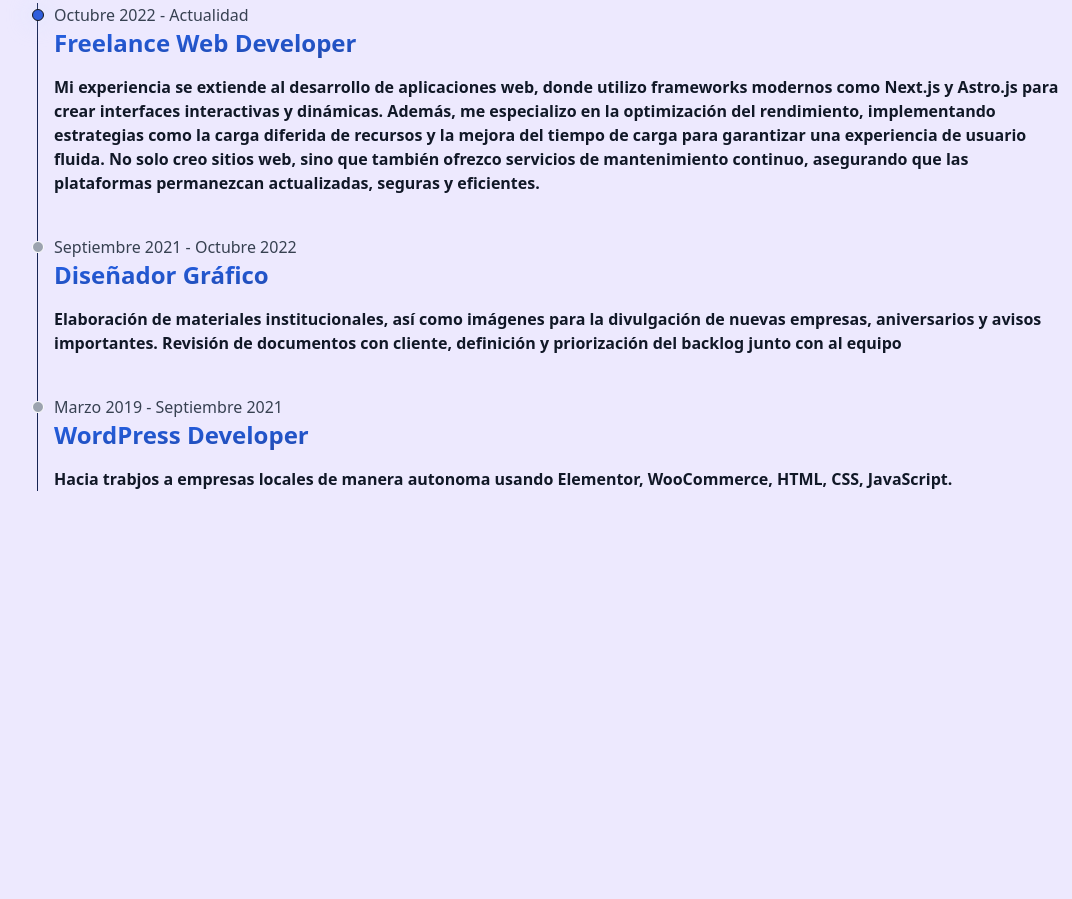
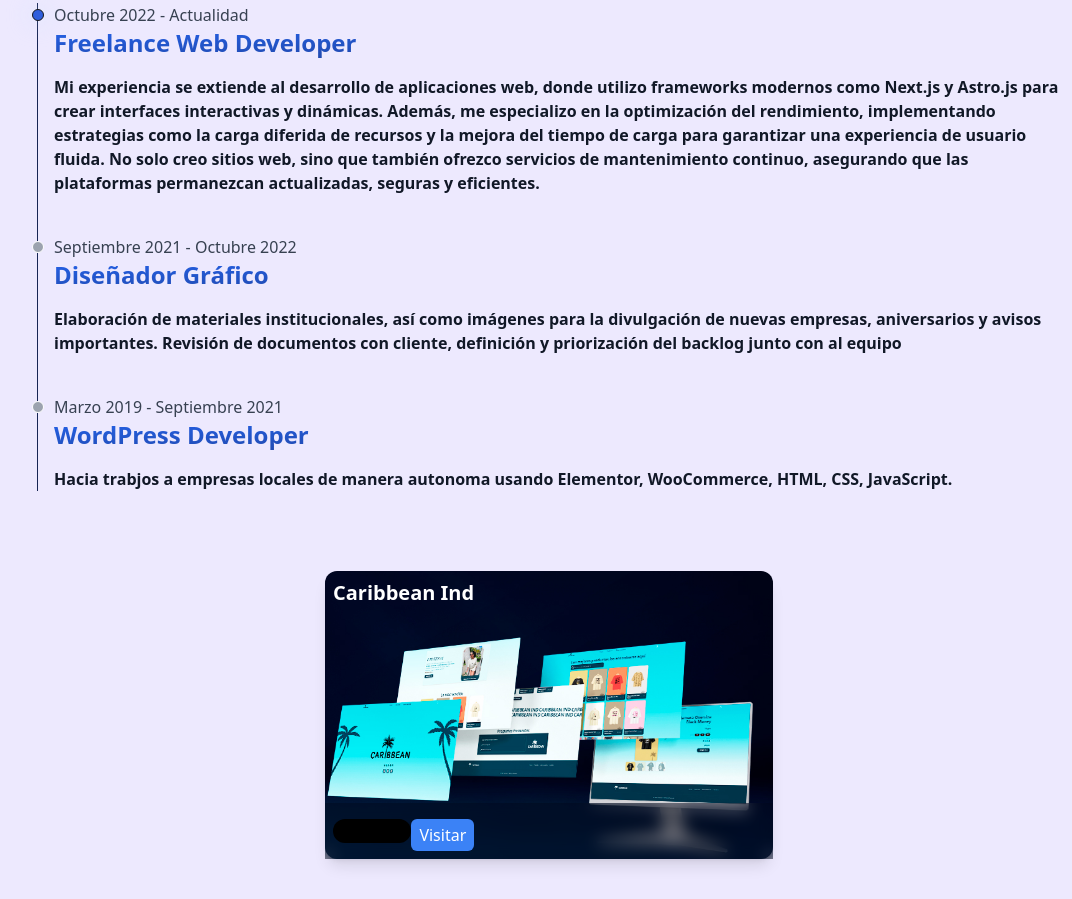
Before and after one commit to Juanmorales1810/portfolioAstro, an Astro site: page / in a window 1280 px wide. Shown: the part 837-1736 px from the top of the page, without its empty margins (91-1163 px from the left). Before the commit the page ends 1368 px from the top, so only its background shows below. Built offline with nearby package versions, Linux system fonts and the light colour scheme; Astro itself is replaced by a stand-in of ours; what tailwindcss-animated would draw is missing.

Commit message:
Actualizar estilos de navegación y agregar sección de proyectos

```diff
--- a/src/components/Navbar.astro
+++ b/src/components/Navbar.astro
@@ -29,7 +29,7 @@ const navItems = [
     class="fixed top-0 z-50 flex items-center justify-center w-full mx-auto"
 >
     <nav
-        class="flex px-3 text-sm font-medium rounded-b-full text-gray-600 dark:text-gray-200 justify-center items-center w-full max-w-2xl nav"
+        class="flex px-3 text-md font-medium rounded-b-full text-gray-600 dark:text-gray-200 justify-center items-center w-full max-w-2xl bg-white/50 dark:bg-black/50"
     >
         {
             navItems.map((link) => (
@@ -99,7 +99,7 @@ const navItems = [
 
     @keyframes nav-shadown {
         to {
-            @apply shadow-lg ring-1 backdrop-blur bg-gray-900/70 ring-white/10;
+            @apply shadow-xl ring-1 backdrop-blur ring-white/10;
         }
     }
 </style>
--- /dev/null
+++ b/src/components/Proyectos.astro
@@ -0,0 +1,46 @@
+---
+const TAGS = {
+    NEXT: {
+        name: "Next.js",
+        class: "bg-black text-white",
+        // icon: NextJS,
+    },
+    TAILWIND: {
+        name: "Tailwind CSS",
+        class: "bg-[#003159] text-white",
+        // icon: Tailwind,
+    },
+};
+---
+
+<div class="flex justify-center items-center gap-4 w-full max-w-5xl">
+    <article
+        class="flex flex-col justify-between bg-[url('/MockupWebCaribbean.jpg')] bg-cover bg-no-repeat bg-bottom rounded-xl w-full max-w-md h-72 shadow-lg"
+    >
+        <header class="p-2">
+            <h2 class="text-xl font-bold text-white">Caribbean Ind</h2>
+        </header>
+        <footer
+            class="flex justify-between w-full p-2 backdrop-blur bg-slate-950/40"
+        >
+            <div class="flex flex-wrap mt-2">
+                <ul class="flex flex-row mb-2 gap-x-2">
+                    <li>
+                        <span
+                            class="flex gap-x-2 rounded-full bg-black text-xs py-1 px-2"
+                        >
+                            <a class="size-4"></a>
+                            Next.js
+                        </span>
+                    </li>
+                </ul>
+                <a
+                    href="https://www.webcaribbean.com"
+                    class="px-2 py-1 text-white bg-blue-500 rounded-md hover:bg-blue-600"
+                >
+                    Visitar
+                </a>
+            </div>
+        </footer>
+    </article>
+</div>
--- a/src/components/icons/Arrow.astro
+++ b/src/components/icons/Arrow.astro
@@ -21,7 +21,7 @@
 
     @keyframes arrow-opacity {
         to {
-            @apply opacity-0 scale-50;
+            @apply opacity-0;
         }
     }
 </style>
--- a/src/pages/index.astro
+++ b/src/pages/index.astro
@@ -1,7 +1,7 @@
 ---
 import Layout from "../layouts/Layout.astro";
 import Hero from "../components/Hero.astro";
-import Nombre from "../components/ejemplo";
+import Proyectos from "../components/Proyectos.astro";
 import Experience from "../components/Experience.astro";
 ---
 
@@ -25,5 +25,12 @@ import Experience from "../components/Experience.astro";
         >
             <Experience />
         </section>
+        <section
+            class="flex justify-center items-center bg-violet-100 dark:bg-blue-950 py-10 px-2"
+            id="proyectos"
+            data-section="proyectos"
+        >
+            <Proyectos />
+        </section>
     </main>
 </Layout>
```
Also changed, not shown: public/MockupWebCC.jpg (added), public/MockupWebCaribbean.jpg (added), public/MockupWebRP.jpg (added), public/MockupWebSsg.jpg (added).
